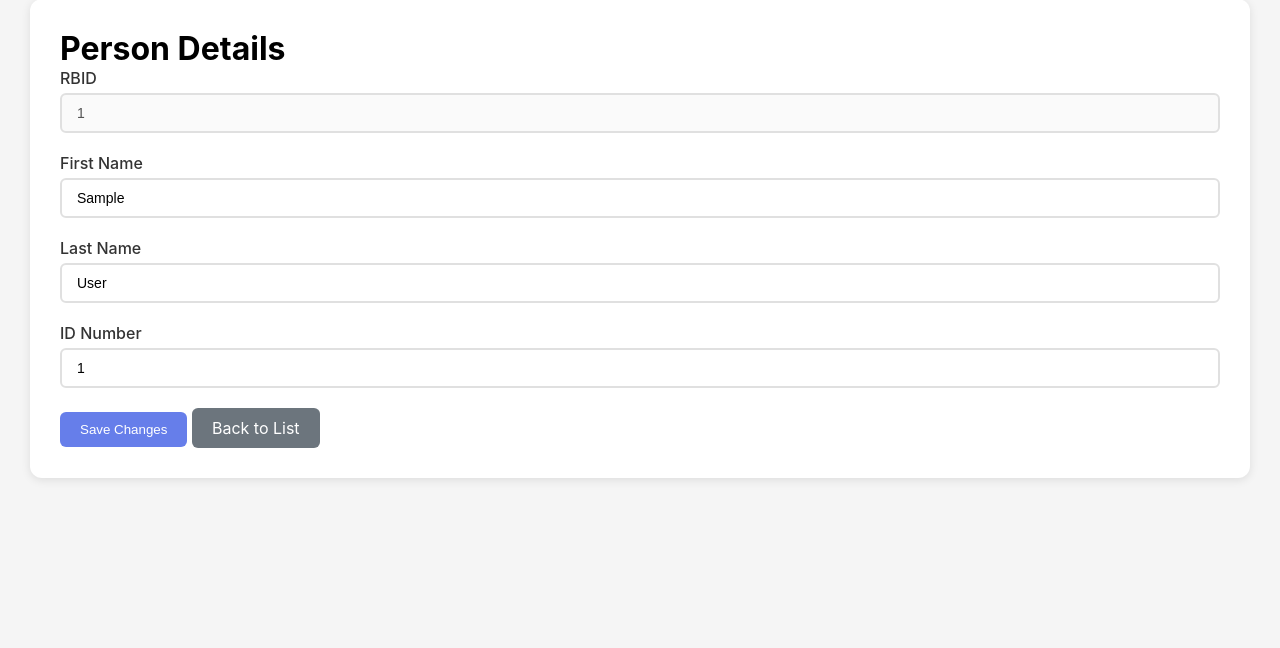
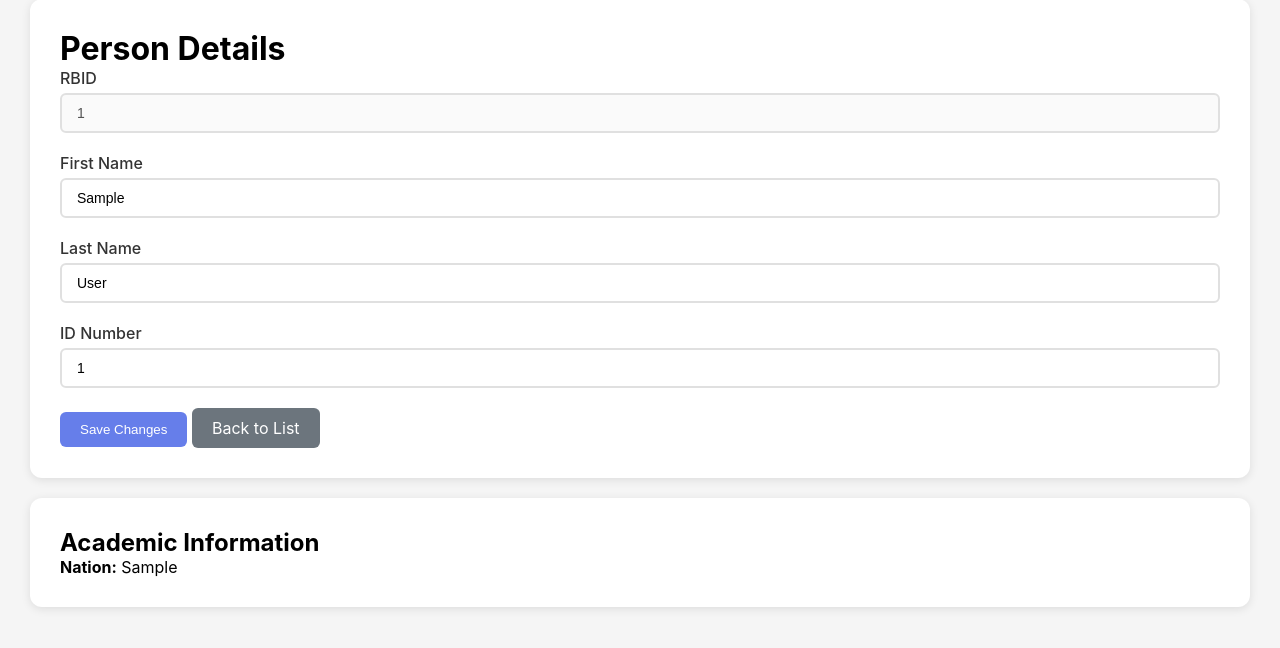
Before and after one commit to bubbly853/ribbon2helmsman, a Django app: template helmsman/templates/sis/person_detail.html in a window 1280 px wide. Shown: the part 97-745 px from the top of the page. Run offline with Django 5.2, Linux system fonts and the light colour scheme; the template is opened without the code that fills it: most values are stand-ins (such as "Sample title", 1, 10 or a date in 2020).

Commit message:
Update person_detail.html

```diff
--- a/helmsman/templates/sis/person_detail.html
+++ b/helmsman/templates/sis/person_detail.html
@@ -37,4 +37,10 @@
         <a href="{% url 'sis:person_list' %}" class="btn btn-secondary">Back to List</a>
     </form>
 </div>
+
+<div class="card">
+    <h2>Academic Information</h2>
+
+    <p><strong>Nation:</strong> {{ person.id_country|default:"—" }}</p>
+</div>
 {% endblock %}
```
